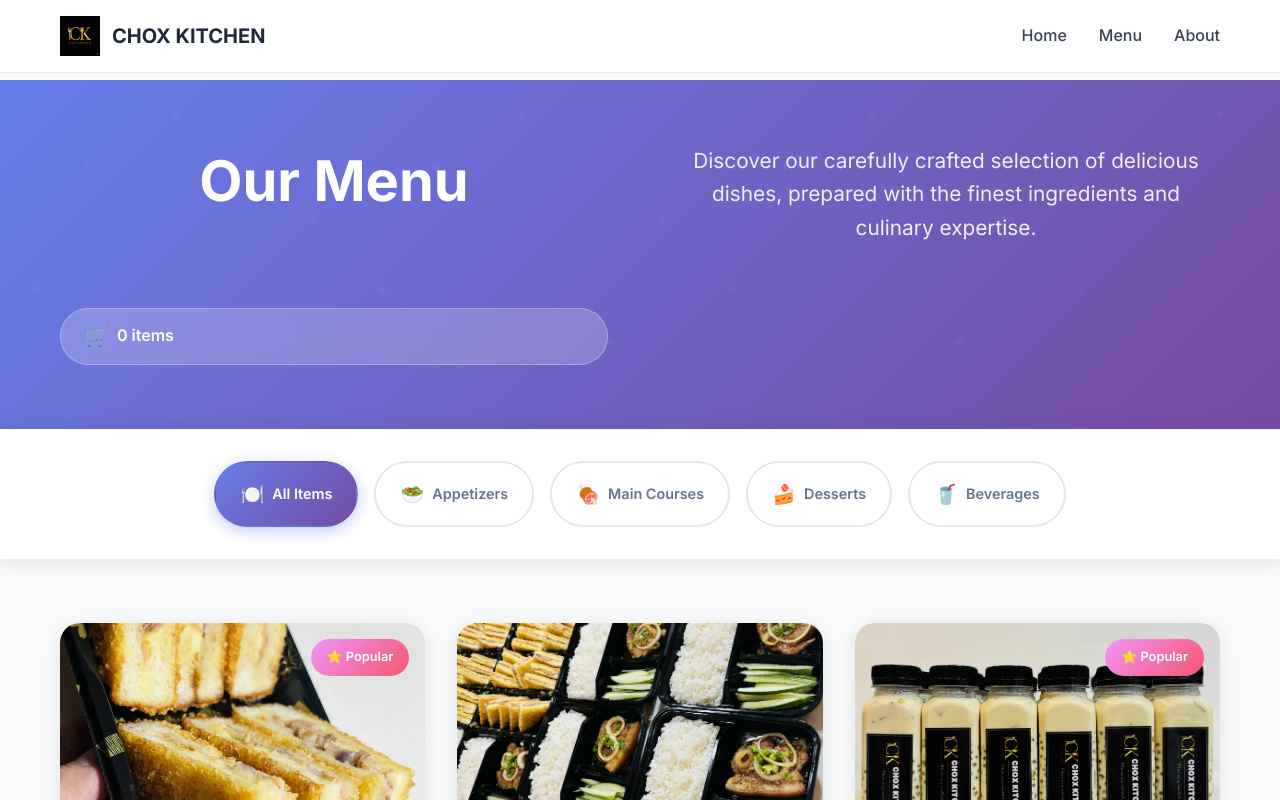
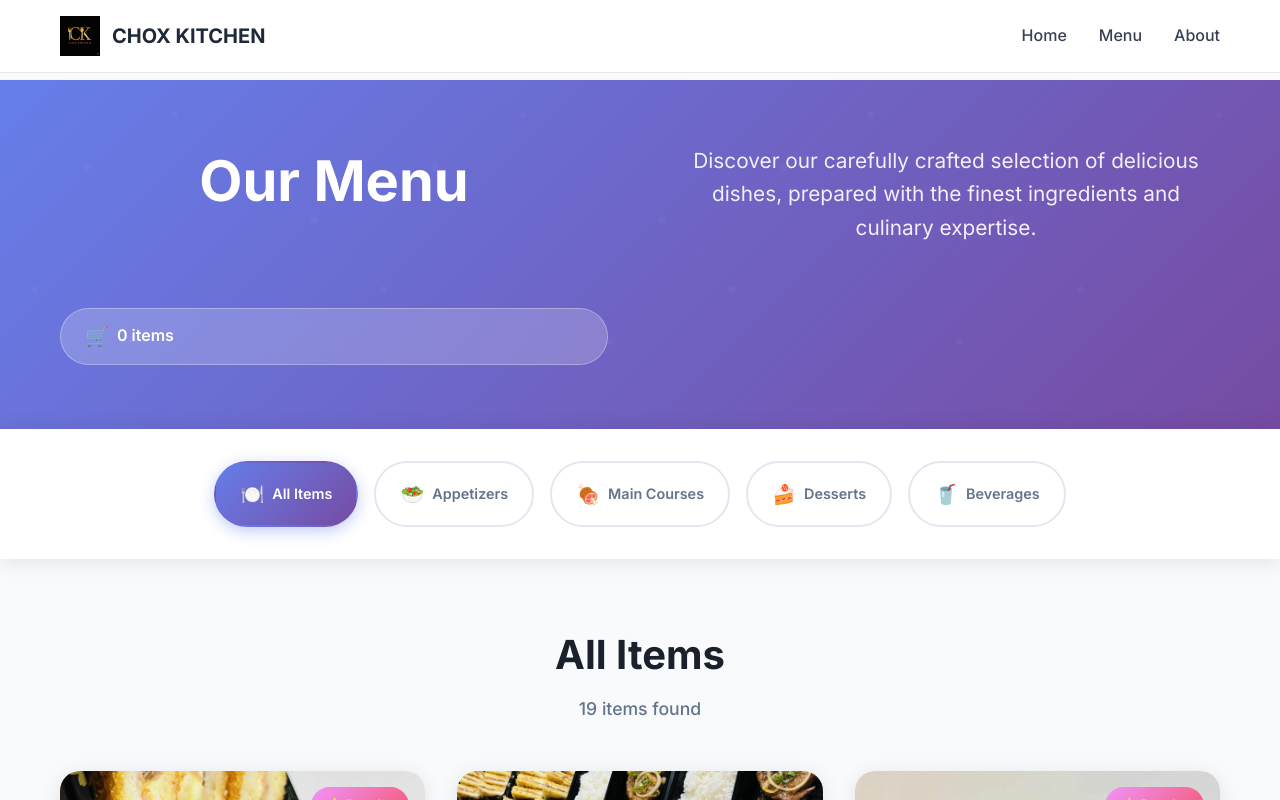
Before and after one commit to yurshtinkai/ChoxKitchen, a React (Create React App) app: page /menu in a window 1280 px wide. Shown: the top 800 px of the page. Built offline with nearby package versions, Linux system fonts and the light colour scheme.

Commit message:
Add debugging and visual indicators for menu category filtering

```diff
--- a/src/components/MenuPage.css
+++ b/src/components/MenuPage.css
@@ -127,6 +127,24 @@
 /* Menu Items */
 .menu-items {
   padding: 4rem 0;
+}
+
+.menu-header {
+  text-align: center;
+  margin-bottom: 3rem;
+}
+
+.menu-section-title {
+  font-size: 2.5rem;
+  font-weight: 700;
+  color: #1a202c;
+  margin-bottom: 0.5rem;
+}
+
+.menu-count {
+  color: #64748b;
+  font-size: 1.1rem;
+  font-weight: 500;
 }
 
 .menu-grid {
--- a/src/components/MenuPage.js
+++ b/src/components/MenuPage.js
@@ -47,6 +47,10 @@ const MenuPage = () => {
   const filteredItems = selectedCategory === 'all'
     ? menuItems
     : menuItems.filter(item => item.category === selectedCategory);
+
+  // Debug logging
+  console.log('Selected Category:', selectedCategory);
+  console.log('Filtered Items:', filteredItems);
 
   const addToCart = (item) => {
     setCart(prevCart => {
@@ -109,6 +113,15 @@ const MenuPage = () => {
         {/* Menu Items */}
         <section className="menu-items">
           <div className="container">
+            <div className="menu-header">
+              <h2 className="menu-section-title">
+                {selectedCategory === 'all' ? 'All Items' :
+                 categories.find(cat => cat.id === selectedCategory)?.name}
+              </h2>
+              <p className="menu-count">
+                {filteredItems.length} {filteredItems.length === 1 ? 'item' : 'items'} found
+              </p>
+            </div>
             <div className="menu-grid">
               {filteredItems.map((item, index) => (
                 <div key={item.id} className="menu-card" style={{ animationDelay: `${index * 0.1}s` }}>
```
